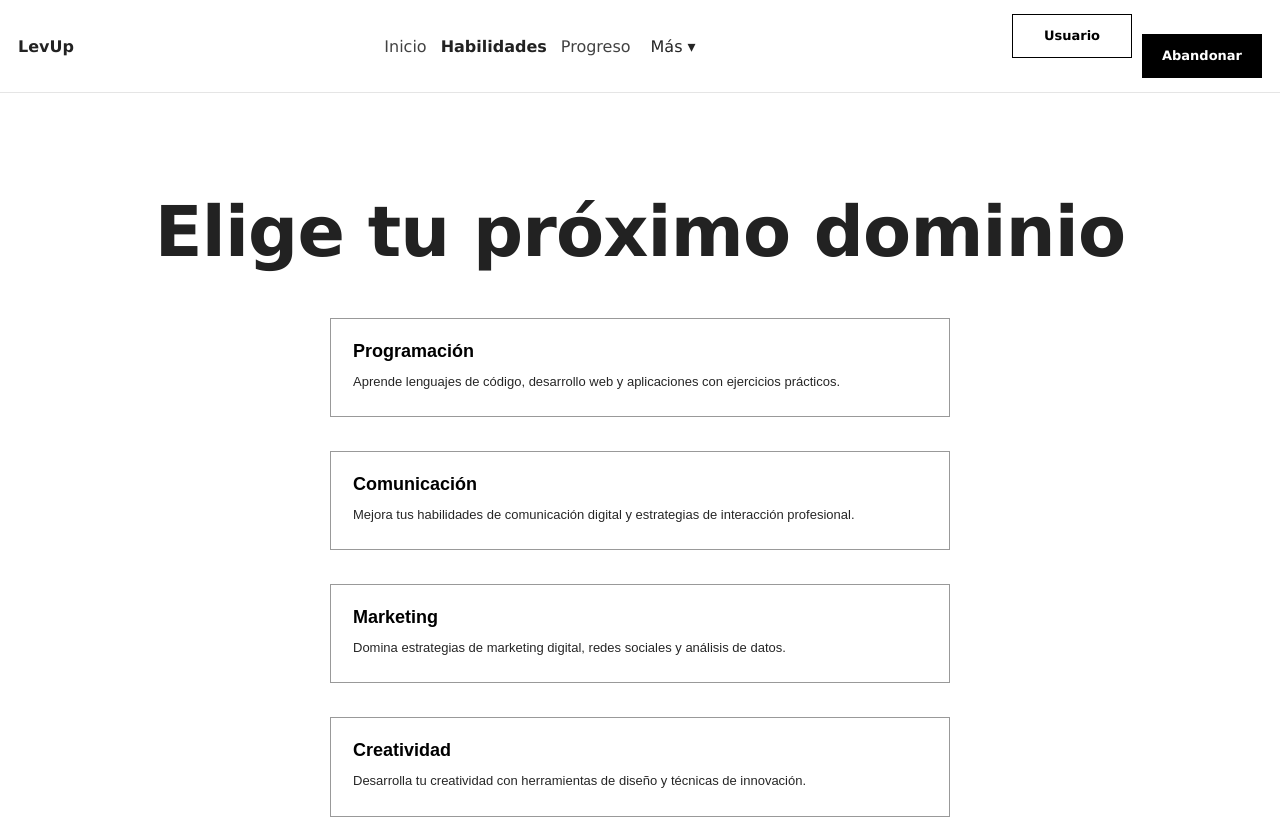
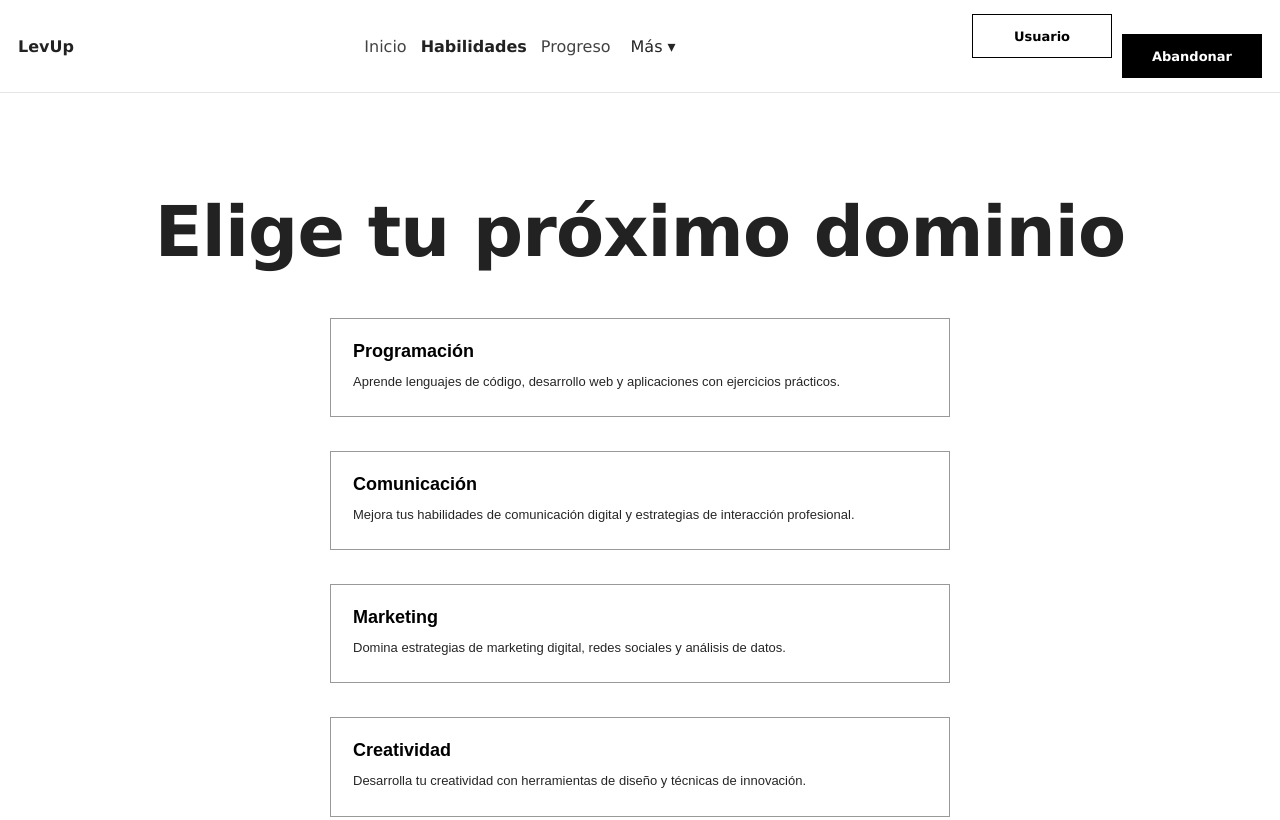
Before and after one commit to AdanMartinezVillarroya/LevUp, a plain HTML site: page habilidades.html in a window 1280 px wide. Shown: the top 820 px of the page. Drawn offline with Linux system fonts and the light colour scheme.

Commit message:
Add files via upload

```diff
--- a/css/styles.css
+++ b/css/styles.css
@@ -1090,3 +1090,18 @@
      background: #000 !important;
      color: #fff !important;
    }
+
+   /* FIX POR ID: mismo tamaño garantizado */
+#btnUsuario,
+#btnAbandonar{
+  width: 140px !important;
+  height: 44px !important;
+  padding: 0 !important;
+  display: inline-flex !important;
+  align-items: center !important;
+  justify-content: center !important;
+  box-sizing: border-box !important;
+  line-height: 1 !important;
+  font-weight: 700 !important;
+  font-size: 13px !important;
+}
```
